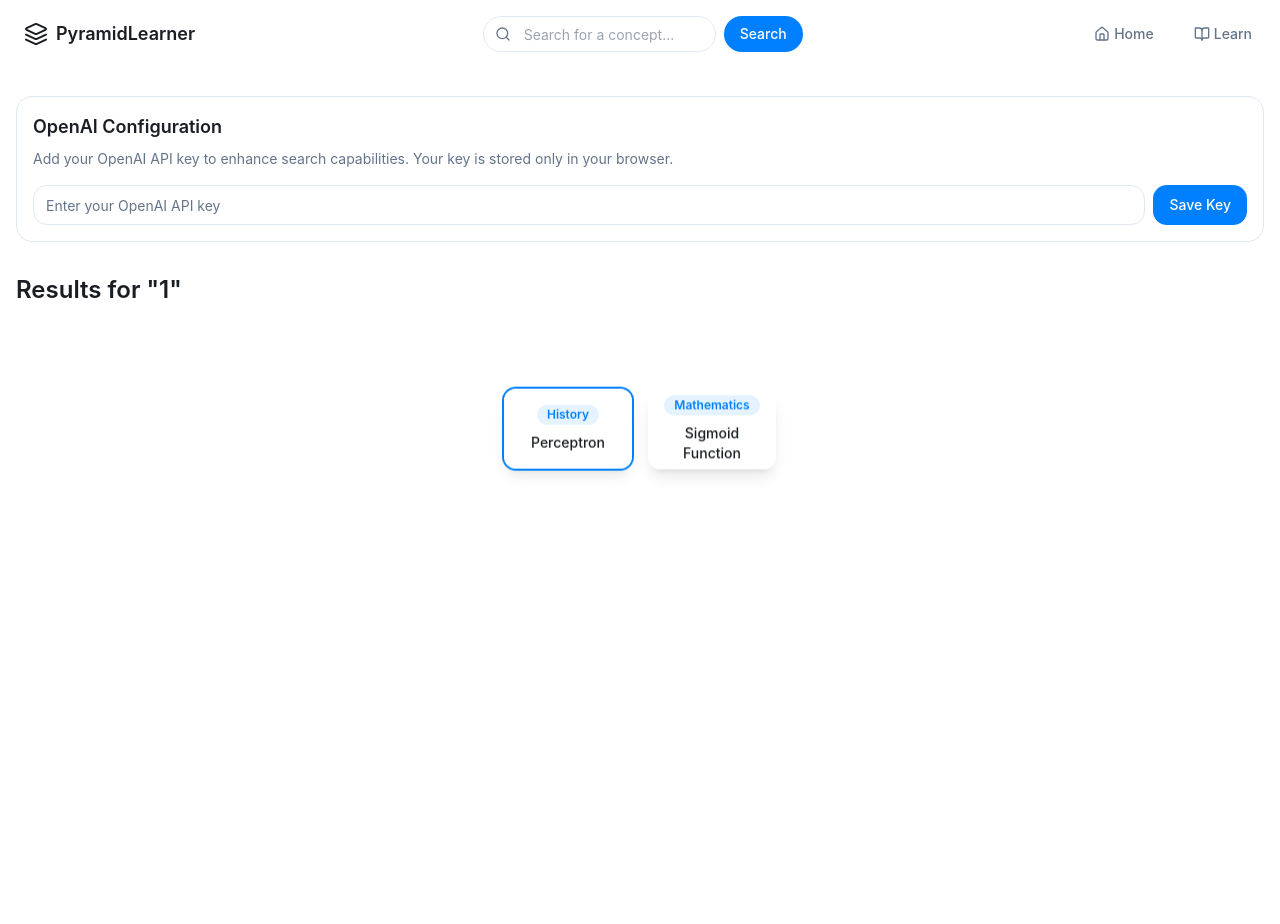
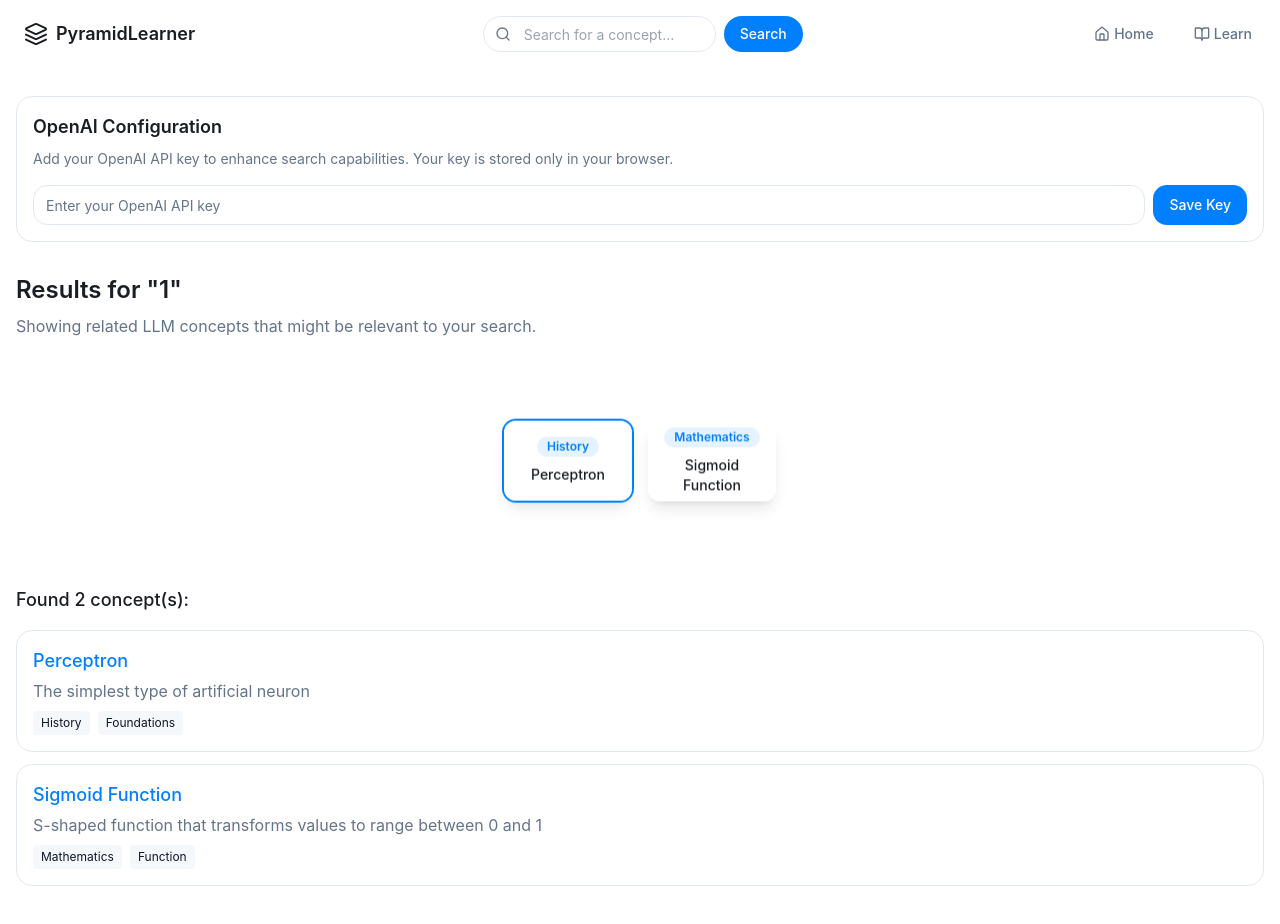
Before and after one commit to aravindkk/pyramid-learner, a React (Vite) app: page /search/1 in a window 1280 px wide. Shown: the top 924 px of the page. Before the commit the page ends 800 px from the top, so only its background shows below. Built offline with nearby package versions, Linux system fonts and the light colour scheme.

Commit message:
Address search results display issues
- Investigate and fix problems with displaying search results.

```diff
--- a/src/components/SearchResults.tsx
+++ b/src/components/SearchResults.tsx
@@ -34,7 +34,16 @@ const SearchResults: React.FC<SearchResultsProps> = ({ searchTerm, concepts }) =
 
   return (
     <div>
-      <h2 className="text-2xl font-semibold mb-6">Results for "{searchTerm}"</h2>
+      <h2 className="text-2xl font-semibold mb-2">Results for "{searchTerm}"</h2>
+      {searchTerm.toLowerCase() !== 'transformer' &&
+       searchTerm.toLowerCase() !== 'attention' &&
+       !searchTerm.toLowerCase().includes('llm') &&
+       !searchTerm.toLowerCase().includes('language model') && (
+        <p className="text-muted-foreground mb-6">
+          Showing related LLM concepts that might be relevant to your search.
+        </p>
+      )}
+
       <div className="mb-8">
         <ConceptPyramid
           maxLevels={4}
@@ -42,6 +51,30 @@ const SearchResults: React.FC<SearchResultsProps> = ({ searchTerm, concepts }) =
           filterConcepts={sortedConcepts}
         />
       </div>
+
+      <div className="space-y-4 mt-6">
+        <h3 className="text-lg font-medium">Found {concepts.length} concept(s):</h3>
+        <ul className="space-y-3">
+          {sortedConcepts.map(concept => (
+            <li key={concept.id} className="border rounded-lg p-4 hover:bg-accent/50 transition-colors">
+              <a
+                href={`/concept/${concept.id}`}
+                className="block"
+              >
+                <h4 className="text-lg font-medium text-primary">{concept.title}</h4>
+                <p className="text-muted-foreground mt-1">{concept.description}</p>
+                <div className="flex flex-wrap gap-2 mt-2">
+                  {concept.tags.map(tag => (
+                    <span key={tag} className="bg-secondary/70 text-secondary-foreground text-xs px-2 py-1 rounded">
+                      {tag}
+                    </span>
+                  ))}
+                </div>
+              </a>
+            </li>
+          ))}
+        </ul>
+      </div>
     </div>
   );
 };
--- a/src/pages/Search.tsx
+++ b/src/pages/Search.tsx
@@ -1,3 +1,4 @@
+
 import React, { useEffect, useState } from 'react';
 import { useParams } from 'react-router-dom';
 import { llmConcepts, Concept } from '@/data/llmConcepts';
@@ -40,17 +41,15 @@ const Search: React.FC = () => {
           );
         });
 
-        // Set initial search results
         setSearchResults(results);
         console.log(`Found ${results.length} local results`);
 
+        // If OpenAI is configured, try to enhance the search
         if (isConfigured && apiKey) {
           setSearchStatus('Enhancing search with OpenAI...');
           console.log("Starting OpenAI enhanced search...");
 
           try {
-            // Use GPT-3.5-turbo directly for semantic search without embeddings
-            // This is simpler and more effective for this use case
             const completionResponse = await fetch('https://api.openai.com/v1/chat/completions', {
               method: 'POST',
               headers: {
@@ -65,16 +64,18 @@ const Search: React.FC = () => {
                     content: `You are a helpful assistant that identifies relevant LLM concepts.
                     Below is a list of available LLM concepts: ${llmConcepts.map(c => c.title).join(', ')}.
                     The user is searching for: "${normalizedSearchTerm}".
-                    Return ONLY the concept titles from the list that are most relevant to the search query.
+                    Return ONLY the concept titles from the list that are most relevant to the search query, even if there's only a weak connection.
+                    For non-LLM terms, try to find any remotely relevant LLM concepts.
                     Format your response as a JSON array of strings containing only the relevant concept titles.
-                    Example: ["Attention Mechanism", "Transformer Architecture"]`
+                    Example: ["Attention Mechanism", "Transformer Architecture"]
+                    If nothing is relevant, return an empty array: []`
                   },
                   {
                     role: 'user',
                     content: `Find the most relevant concepts for: "${normalizedSearchTerm}"`
                   }
                 ],
-                temperature: 0.3,
+                temperature: 0.5,
                 max_tokens: 150
               }),
             });
@@ -87,30 +88,31 @@ const Search: React.FC = () => {
             const completionData = await completionResponse.json();
             console.log("OpenAI response:", completionData);
 
+            // Extract and parse the response content
             if (completionData.choices && completionData.choices[0]?.message?.content) {
               const content = completionData.choices[0].message.content.trim();
               console.log("OpenAI suggested concepts:", content);
 
-              // Try to parse as JSON array first
-              let suggestedConcepts = [];
+              // Parse the response from OpenAI
+              let suggestedConcepts: string[] = [];
               try {
-                // The response might be a JSON array or just a comma-separated list
+                // Try to parse as JSON array first
                 if (content.startsWith('[') && content.endsWith(']')) {
                   suggestedConcepts = JSON.parse(content);
                 } else {
                   // Fall back to parsing as comma-separated list
-                  suggestedConcepts = content.split(',').map(title => title.trim()).filter(Boolean);
+                  suggestedConcepts = content.split(',').map(title => title.trim().replace(/['"]/g, '')).filter(Boolean);
                 }
               } catch (e) {
-                console.error("Failed to parse OpenAI response as JSON:", e);
-                // Fall back to comma-separated parsing if JSON parsing fails
-                suggestedConcepts = content.split(',').map(title => title.trim()).filter(Boolean);
+                console.error("Failed to parse OpenAI response:", e);
+                // Fall back to comma-separated parsing
+                suggestedConcepts = content.split(',').map(title => title.trim().replace(/['"]/g, '')).filter(Boolean);
               }
 
               console.log("Parsed suggestions:", suggestedConcepts);
 
               if (suggestedConcepts.length > 0) {
-                // Filter concepts based on the suggestions
+                // Find matching concepts with more flexible matching
                 const aiResults = llmConcepts.filter(concept =>
                   suggestedConcepts.some(title => {
                     const normalizedTitle = title.toLowerCase().replace(/["']/g, '');
@@ -123,26 +125,27 @@ const Search: React.FC = () => {
                 console.log("AI filtered results:", aiResults);
 
                 if (aiResults.length > 0) {
-                  // Replace the basic search results with AI-enhanced ones
+                  // Only update if we got results
                   setSearchResults(aiResults);
                   toast({
                     title: "AI-Enhanced Search Results",
-                    description: `Found ${aiResults.length} concepts related to "${searchTerm}"`,
+                    description: `Found ${aiResults.length} concepts that might relate to "${searchTerm}"`,
                   });
                 } else if (results.length === 0) {
+                  // If no AI results and no basic results
                   toast({
                     title: "No Results Found",
-                    description: "We could not find relevant LLM concepts for your search term.",
+                    description: "No LLM concepts matched your search term. Try a different term.",
+                    variant: "destructive",
                   });
                 }
-              } else {
-                console.log("No suggested concepts from OpenAI");
-                if (results.length === 0) {
-                  toast({
-                    title: "No Results Found",
-                    description: "Try searching for LLM-related terms like 'transformer', 'attention', or 'fine-tuning'.",
-                  });
-                }
+              } else if (results.length === 0) {
+                // If OpenAI didn't suggest any concepts and basic search found nothing
+                toast({
+                  title: "No Results Found",
+                  description: "Try searching for LLM-related terms like 'transformer', 'attention', or 'fine-tuning'.",
+                  variant: "destructive",
+                });
               }
             }
           } catch (apiError: any) {
@@ -152,20 +155,13 @@ const Search: React.FC = () => {
               description: apiError.message || "Failed to enhance search with OpenAI.",
               variant: "destructive",
             });
-
-            // Keep the local search results
-            if (results.length === 0) {
-              toast({
-                title: "No Results Found",
-                description: "Try searching for LLM-related terms.",
-              });
-            }
           }
         } else if (results.length === 0) {
-          // If no OpenAI config and no results from basic search
+          // No OpenAI and no basic results
           toast({
             title: "No Results Found",
-            description: "We only have LLM concepts in our dataset. Consider adding your OpenAI API key for enhanced search.",
+            description: "We only have LLM concepts in our dataset. Try a more relevant search term.",
+            variant: "destructive",
           });
         }
       } catch (error: any) {
```
